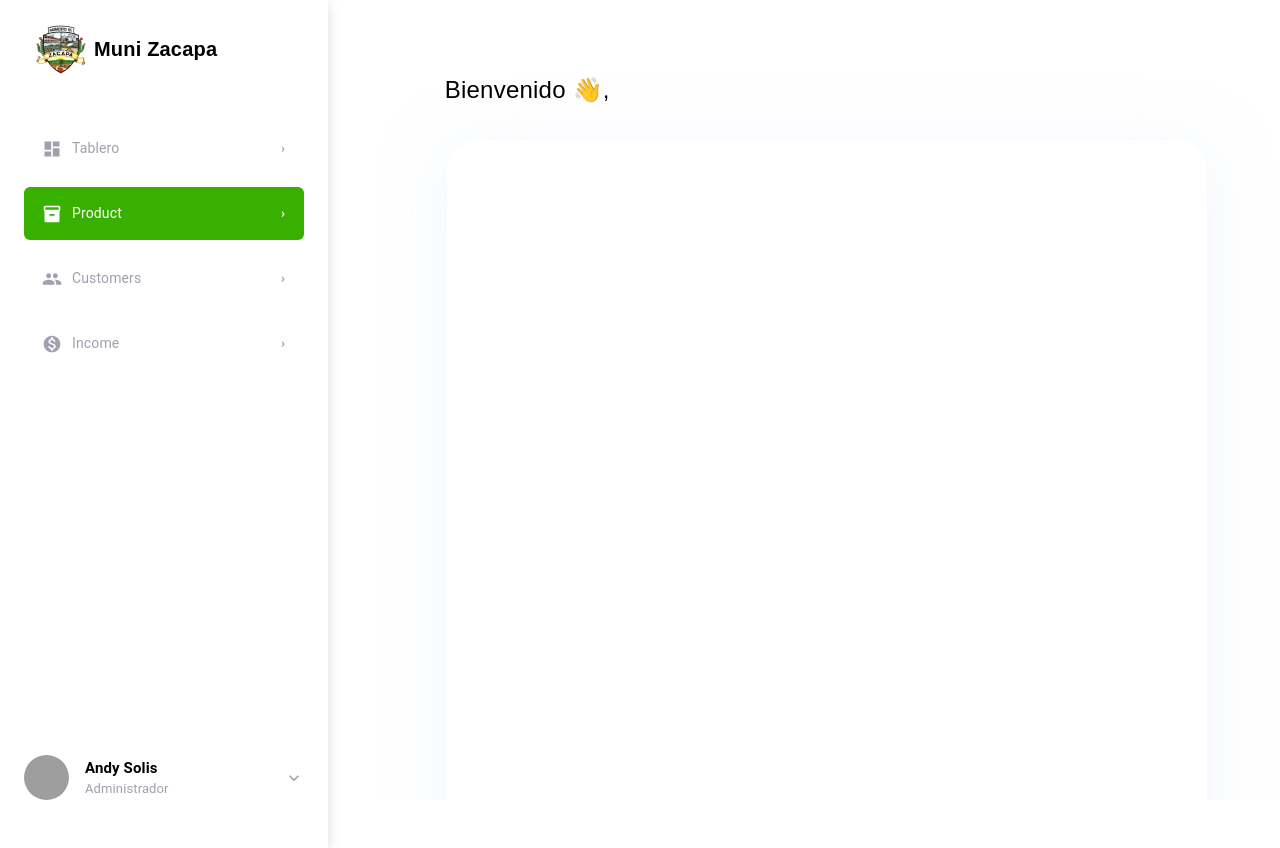
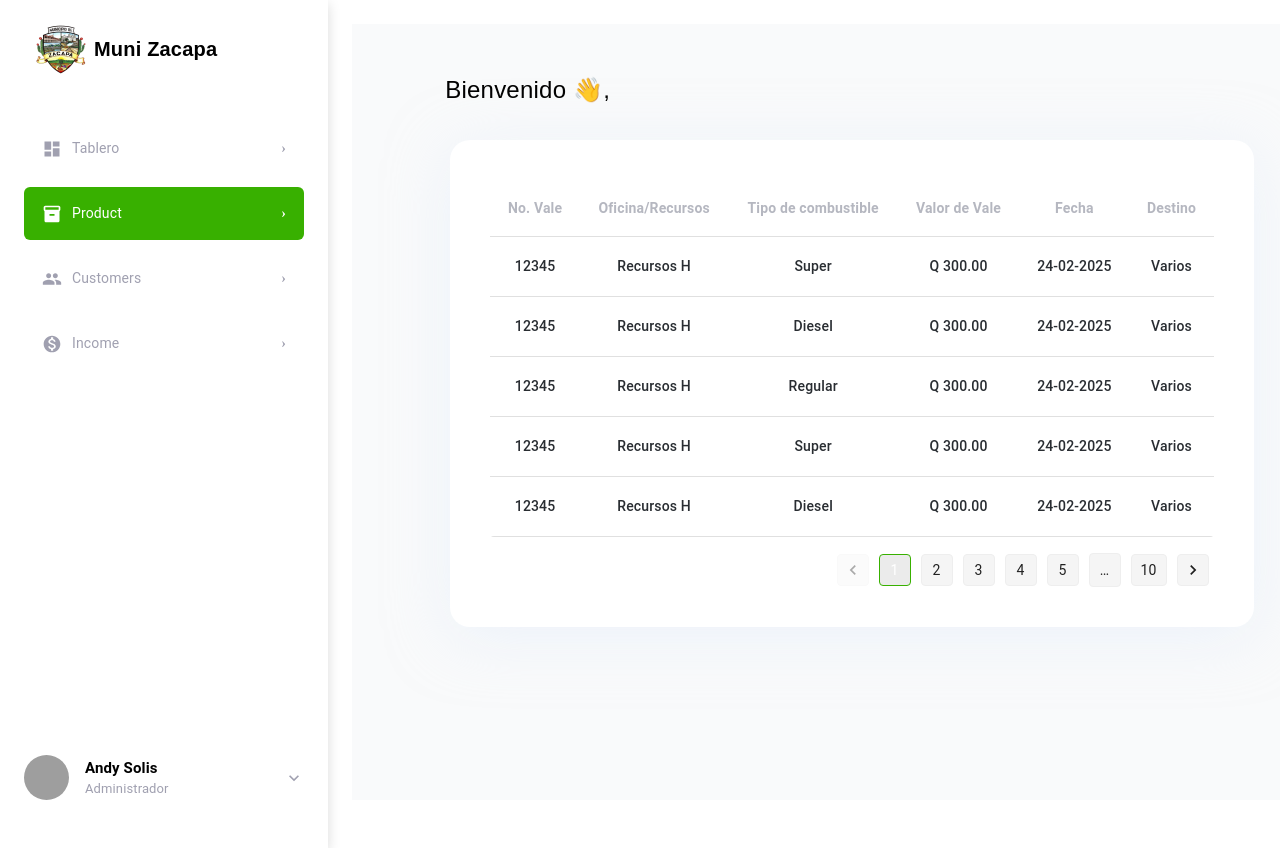
Before and after one commit to Andyfer004/Project-Front-Inventory, a React (Vite) app: page /products in a window 1280 px wide. Built offline with nearby package versions, Linux system fonts and the light colour scheme; grey boxes are pictures that could not be loaded.

Commit message:
se agregaron cambios con tabledashboard

```diff
--- a/src/pages/DynamicFuelTable.tsx
+++ b/src/pages/DynamicFuelTable.tsx
@@ -19,7 +19,8 @@ import {
   DialogContent,
   DialogActions,
   TextField,
-  Button
+  Button,
+  Pagination
 } from '@mui/material';
 
 import { Visibility, CheckCircleOutline, CancelOutlined } from '@mui/icons-material';
@@ -52,13 +53,12 @@ interface DynamicFuelTableProps {
 const DynamicFuelTable: React.FC<DynamicFuelTableProps> = ({
   dataUrl,
   initialSort = 'fecha',
-  rowsPerPageOptions = [10, 25, 50],
   initialData = []
 }) => {
   const [data, setData] = useState<FuelData[]>(initialData);
-  const [totalItems, setTotalItems] = useState(0);
+  const [totalItems, setTotalItems] = useState(13);
   const [page, setPage] = useState(0);
-  const [rowsPerPage, setRowsPerPage] = useState(rowsPerPageOptions[0]);
+  const [rowsPerPage, setRowsPerPage] = useState(10);
   const [order, setOrder] = useState<'asc' | 'desc'>('desc');
   const [orderBy, setOrderBy] = useState<keyof FuelData>(initialSort);
   const [loading, setLoading] = useState(true);
@@ -73,6 +73,7 @@ const [selectedAcceptId, setSelectedAcceptId] = useState<number | null>(null);
 // Estado para el modal del vale
 const [openVoucherModal, setOpenVoucherModal] = useState(false);
 
+const totalPages = Math.ceil(totalItems / rowsPerPage);
 
   const fetchData = async () => {
     setLoading(true);
@@ -170,7 +171,7 @@ const [openVoucherModal, setOpenVoucherModal] = useState(false);
 
 
   return (
-    <Paper sx={{ width: '100%', borderRadius: '30px', overflow: 'hidden' }}>
+    <Paper sx={{ width: '100%', borderRadius: '30px', overflow: 'hidden', boxShadow: '0px 10px 60px rgba(226, 236, 249, 0.5)' }}>
       <TableContainer>
         {loading && (
           <Box sx={{ display: 'flex', justifyContent: 'center', p: 3 }}>
@@ -181,30 +182,33 @@ const [openVoucherModal, setOpenVoucherModal] = useState(false);
         {error && <Typography color="error" sx={{ p: 2, textAlign: 'center' }}>{error}</Typography>}
 
         <Table>
-        <TableHead sx={{ background: '#f5f5f5' }}>
+        <TableHead>
   <TableRow>
-            <TableCell>Piloto</TableCell>
-            <TableCell>Placas</TableCell>
-            <TableCell align="right">Vehículo Kms</TableCell>
-            <TableCell align="right">Cantidad en Quetzales</TableCell>
-            <TableCell align="right">Cantidad de Galones</TableCell> {/* NUEVA COLUMNA */}
-            <TableCell>Fecha</TableCell>
-            <TableCell align="center">Status</TableCell>
-            <TableCell align="center">Acciones</TableCell>
+    {['Piloto', 'Placas', 'Vehículo Kms', 'Cantidad en Quetzales', 'Cantidad de Galones', 'Fecha', 'Status', 'Acciones'].map((header) => (
+      <TableCell
+        key={header}
+        sx={{
+          fontWeight: 600,
+          color: '#B5B7C0', // Color del encabezado
+          textAlign: 'center',
+          fontSize: '14px',
+          backgroundColor: '#FFFFFF' // Asegurar fondo blanco
+        }}
+      >
+        {header}
+      </TableCell>
+    ))}
   </TableRow>
 </TableHead>
-
 <TableBody>
   {data.map((row) => (
-              <TableRow hover key={row.id}>
-                <TableCell>{row.piloto}</TableCell>
-                <TableCell>{row.placas}</TableCell>
-                <TableCell align="right">{row.kilometros.toLocaleString()}</TableCell>
-                <TableCell align="right">Q {row.monto.toFixed(2)}</TableCell>
-                 <TableCell align="right">{row.cantidadGalones.toFixed(2)}</TableCell>
-
-                <TableCell>{formatDate(row.fecha)}</TableCell>
-
+    <TableRow hover key={row.id} sx={{ height: '60px' }}>
+      <TableCell sx={{ textAlign: 'center', fontSize: '14px', fontWeight: 500, color: '#292D32' }}>{row.piloto}</TableCell>
+      <TableCell sx={{ textAlign: 'center', fontSize: '14px', fontWeight: 500, color: '#292D32' }}>{row.placas}</TableCell>
+      <TableCell sx={{ textAlign: 'center', fontSize: '14px', fontWeight: 500, color: '#292D32' }}>{row.kilometros.toLocaleString()}</TableCell>
+      <TableCell sx={{ textAlign: 'center', fontSize: '14px', fontWeight: 500, color: '#292D32' }}>Q {row.monto.toFixed(2)}</TableCell>
+      <TableCell sx={{ textAlign: 'center', fontSize: '14px', fontWeight: 500, color: '#292D32' }}>{row.cantidadGalones.toFixed(2)}</TableCell>
+      <TableCell sx={{ textAlign: 'center', fontSize: '14px', fontWeight: 500, color: '#292D32' }}>{formatDate(row.fecha)}</TableCell>
       <TableCell align="center">
         <Tooltip title={row.estado} arrow>
           <Box
@@ -216,43 +220,51 @@ const [openVoucherModal, setOpenVoucherModal] = useState(false);
                               row.estado === 'Rechazado' ? '#F44336' :
                               '#888888',
               display: 'inline-block',
-                        cursor: 'pointer'
             }}
           />
         </Tooltip>
       </TableCell>
-
-                <TableCell align="center">
-                  <Box sx={{ display: 'flex', gap: 1, justifyContent: 'center' }}>
-                    <Tooltip title="Ver detalles">
-                      <IconButton onClick={() => handleView(row.id)} sx={{ backgroundColor: '#f5f5f5', borderRadius: '50%' }}>
-                        <Visibility sx={{ color: '#616161' }} />
-                      </IconButton>
-                    </Tooltip>
-
-                    {row.estado === 'Pendiente' && (
-                      <>
-                       <Tooltip title="Aceptar">
-                        <IconButton onClick={() => handleOpenAcceptModal(row.id)} sx={{ backgroundColor: '#e8f5e9', borderRadius: '50%' }}>
-                          <CheckCircleOutline sx={{ color: '#4CAF50' }} />
-                        </IconButton>
-                      </Tooltip>
-
-
-                        <Tooltip title="Rechazar">
-                          <IconButton onClick={() => handleOpenRejectModal(row.id)} sx={{ backgroundColor: '#ffebee', borderRadius: '50%' }}>
-                            <CancelOutlined sx={{ color: '#F44336' }} />
-                          </IconButton>
-                        </Tooltip>
-                      </>
-                    )}
-                  </Box>
-                </TableCell>
+      <TableCell align="center">Acciones</TableCell>
     </TableRow>
   ))}
 </TableBody>
+
         </Table>
       </TableContainer>
+      <Box sx={{ display: 'flex', justifyContent: 'flex-end', mt: 2 }}>
+  <Pagination
+    count={Math.ceil(totalItems / rowsPerPage)}
+    page={page + 1} // Asegura que la numeración comience desde 1
+    onChange={(_event, newPage) => setPage(newPage - 1)} // Ajusta el estado correctamente
+    shape="rounded"
+    siblingCount={1} // Muestra 1 número antes y después del seleccionado
+    boundaryCount={1} // Muestra el primer y último número
+    sx={{
+      '& .MuiPaginationItem-root': {
+        backgroundColor: '#F5F5F5',
+        border: '1px solid #EEEEEE',
+        borderRadius: '4px',
+        padding: '6px 9px',
+        margin: '0 5px',
+        minWidth: '26px', // Ajustar tamaño
+        minHeight: '24px'
+      },
+      '& .MuiPaginationItem-ellipsis': {
+        color: '#292D32',
+        fontSize: '14px',
+      },
+      '& .Mui-selected': {
+        backgroundColor: '#38B000',
+        color: '#FFFFFF',
+        border: '1px solid #38B000',
+      },
+      '& .MuiPaginationItem-previousNext': {
+        backgroundColor: 'transparent',
+        color: '#292D32',
+      }
+    }}
+  />
+</Box>
 
 {/* Modal de Rechazo */}
 <Dialog
--- a/src/pages/Products.tsx
+++ b/src/pages/Products.tsx
@@ -1,6 +1,17 @@
-import { Box, Typography } from '@mui/material';
+import { Box, Typography, TextField, Select, MenuItem, Table, TableBody, TableCell, TableContainer, TableHead, TableRow, Paper, Pagination } from '@mui/material';
+import SearchIcon from '@mui/icons-material/Search';
+import { useState } from 'react';
 
 export default function Products() {
+  const totalRecords = 50; // Cantidad total de datos (debe ser dinámica)
+  const rowsPerPage = 5; // Cantidad de filas por página
+  const totalPages = Math.ceil(totalRecords / rowsPerPage); // Cálculo dinámico de páginas
+  const [page, setPage] = useState(1);
+
+  const handleChange = (event, value) => {
+    setPage(value);
+  };
+
   return (
     <Box
       sx={{
@@ -10,6 +21,7 @@ export default function Products() {
         width: '100%',
         minHeight: '100vh',
         p: { xs: 3, md: 6 },
+        backgroundColor: '#F9FAFB',
       }}
     >
       {/* Encabezado */}
@@ -18,35 +30,83 @@ export default function Products() {
           fontFamily: 'Poppins, sans-serif',
           fontWeight: 500,
           fontSize: { xs: '20px', md: '24px' },
-          lineHeight: '36px',
           color: '#000000',
           display: 'flex',
           alignItems: 'center',
           gap: 1,
           mb: 4,
-          width: '90%', // Reducción del ancho del título
+          width: '90%',
           textAlign: 'left',
-          pl: { xs: 0, md: 0 }, // Ajuste de margen izquierdo para mejor alineación
         }}
       >
         Bienvenido 👋,
       </Typography>
 
-      {/* Contenedor grande */}
+      {/* Contenedor principal */}
       <Box
         sx={{
-          width: { xs: '80%', sm: '70%', md: '680px' }, // Reducción del ancho del contenedor
-          minHeight: '1000px', // Ajuste de altura
+          width: { xs: '90%', md: '80%' },
           backgroundColor: '#FFFFFF',
-          borderRadius: '30px',
+          borderRadius: '20px',
           boxShadow: '0px 10px 60px rgba(226, 236, 249, 0.5)',
           p: { xs: 3, md: 5 },
-          maxWidth: '900px', // Límite de ancho
-          ml: { xs: 0, md: '0' }, // Ajuste del margen izquierdo
-          mr: { xs: 0, md: '50px' }, // Añadir margen derecho para balancear
         }}
       >
-        {/* Contenido aquí */}
+        {/* Tabla */}
+        <TableContainer component={Paper} elevation={0}>
+          <Table>
+            <TableHead>
+              <TableRow>
+                {['No. Vale', 'Oficina/Recursos', 'Tipo de combustible', 'Valor de Vale', 'Fecha', 'Destino'].map((header) => (
+                  <TableCell
+                    key={header}
+                    sx={{ fontWeight: 600, color: '#B5B7C0', textAlign: 'center', fontSize: '14px' }}
+                  >
+                    {header}
+                  </TableCell>
+                ))}
+              </TableRow>
+            </TableHead>
+            <TableBody>
+              {[...Array(rowsPerPage)].map((_, index) => (
+                <TableRow key={index} sx={{ height: '60px' }}>
+                  <TableCell sx={{ textAlign: 'center', fontSize: '14px', fontWeight: 500, color: '#292D32', verticalAlign: 'middle' }}>12345</TableCell>
+                  <TableCell sx={{ textAlign: 'center', fontSize: '14px', fontWeight: 500, color: '#292D32', verticalAlign: 'middle' }}>Recursos H</TableCell>
+                  <TableCell sx={{ textAlign: 'center', fontSize: '14px', fontWeight: 500, color: '#292D32', verticalAlign: 'middle' }}>{['Super', 'Diesel', 'Regular'][index % 3]}</TableCell>
+                  <TableCell sx={{ textAlign: 'center', fontSize: '14px', fontWeight: 500, color: '#292D32', verticalAlign: 'middle' }}>Q 300.00</TableCell>
+                  <TableCell sx={{ textAlign: 'center', fontSize: '14px', fontWeight: 500, color: '#292D32', verticalAlign: 'middle' }}>24-02-2025</TableCell>
+                  <TableCell sx={{ textAlign: 'center', fontSize: '14px', fontWeight: 500, color: '#292D32', verticalAlign: 'middle' }}>Varios</TableCell>
+                </TableRow>
+              ))}
+            </TableBody>
+          </Table>
+        </TableContainer>
+
+        {/* Paginación */}
+        <Box sx={{ display: 'flex', justifyContent: 'flex-end', mt: 2 }}>
+          <Pagination
+            count={totalPages}
+            page={page}
+            onChange={handleChange}
+            shape="rounded"
+            siblingCount={1} // Muestra 1 número antes y después del seleccionado
+            boundaryCount={1} // Muestra el primer y último número
+            sx={{
+              '& .MuiPaginationItem-root': {
+                backgroundColor: '#F5F5F5',
+                border: '1px solid #EEEEEE',
+                borderRadius: '4px',
+                padding: '6px 9px',
+                margin: '0 5px',
+              },
+              '& .Mui-selected': {
+                backgroundColor: '#38B000',
+                color: '#FFFFFF',
+                border: '1px solid #38B000',
+              },
+            }}
+          />
+        </Box>
       </Box>
     </Box>
   );
```
Also changed, not shown: src/pages/mockData.ts (+43 -1 lines). Lines whose indentation alone changed are shown as unchanged.
